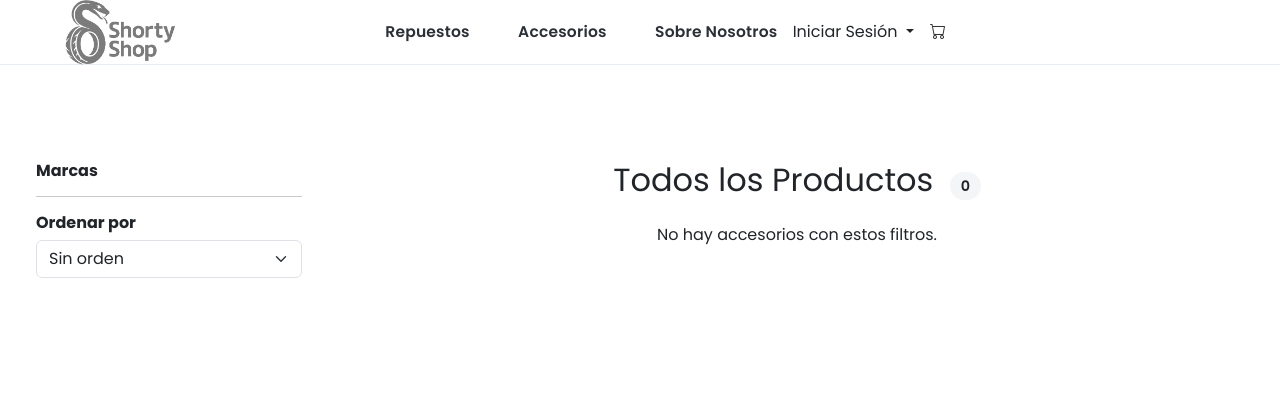
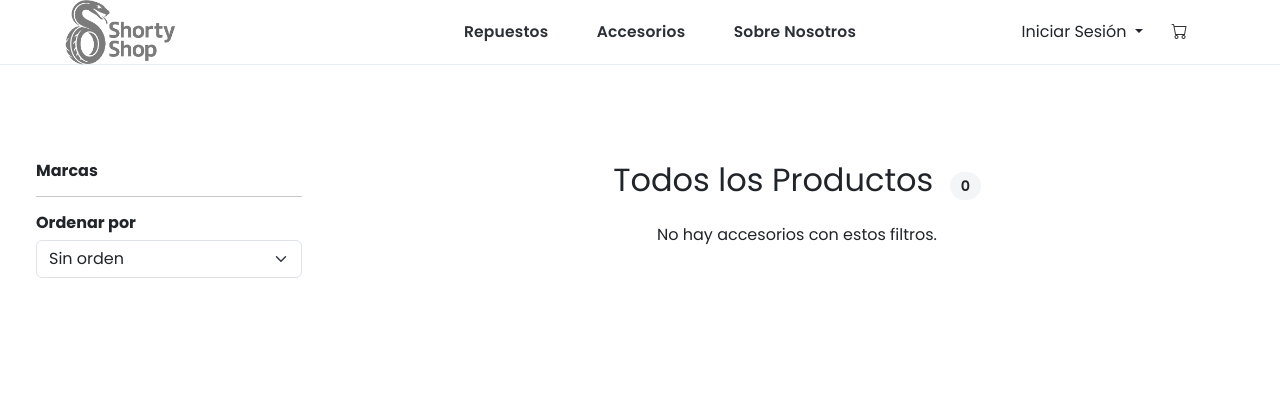
Before and after one commit to Falvarez19/ShortyShop, a Django app: template shop/templates/shop/accesorios.html in a window 1280 px wide. Shown: the top 420 px of the page. Run offline with Django 3.2, Linux system fonts and the light colour scheme; the template is opened without the code that fills it, so the values that code supplies are empty.

Commit message:
fix nav bar centrada

```diff
--- a/shop/static/shop/css/style.css
+++ b/shop/static/shop/css/style.css
@@ -628,3 +628,27 @@ html, body{ font-family:'Poppins',sans-serif; }
   line-height:0;
   margin:0;
 }
+/* Acciones de la navbar (login + carrito) */
+.nav-actions .nav-link{ padding:.45rem .65rem; }
+
+/* En móviles, que quede prolijo cuando el menú colapsa */
+@media (max-width: 991.98px){
+  .nav-actions{ margin-top:.5rem; }
+}
+
+/* Centrado absoluto del menú principal en escritorio */
+@media (min-width: 992px){
+  .navbar { position: relative; } /* ya lo tenías, lo reafirmo */
+  .navbar .navbar-center{
+    position: absolute;
+    left: 50%;
+    transform: translateX(-50%);
+    display: flex;
+    gap: 18px;           /* separación entre items */
+  }
+}
+
+/* Ajuste suave de acciones a la derecha */
+.nav-actions .nav-link{
+  padding: .45rem .65rem;
+}
--- a/shop/templates/shop/base.html
+++ b/shop/templates/shop/base.html
@@ -20,19 +20,23 @@
   <!-- Navbar -->
   <nav class="navbar navbar-expand-lg fixed-top navbar-light bg-white py-2">
     <div class="container d-flex align-items-center">
+
       <!-- Logo -->
       <a class="navbar-brand" href="{% url 'home' %}">
         <img src="{% static 'shop/images/logo.png' %}" alt="ShortyShop" class="navbar-logo">
       </a>
 
       <!-- Botón de colapso en móviles -->
-      <button class="navbar-toggler" type="button" data-bs-toggle="collapse" data-bs-target="#navbarNav">
+      <button class="navbar-toggler" type="button" data-bs-toggle="collapse" data-bs-target="#navbarNav"
+              aria-controls="navbarNav" aria-expanded="false" aria-label="Menú">
         <span class="navbar-toggler-icon"></span>
       </button>
 
-      <!-- Menú principal -->
-      <div class="collapse navbar-collapse justify-content-center" id="navbarNav">
-        <ul class="navbar-nav">
+      <!-- Menú + acciones -->
+      <div class="collapse navbar-collapse" id="navbarNav">
+
+        <!-- MENÚ centrado -->
+        <ul class="navbar-nav navbar-center">
           <li class="nav-item">
             <a class="nav-link {% if request.path == '/repuestos/' %}active{% endif %}"
                href="{% url 'repuestos' %}">Repuestos</a>
@@ -46,10 +50,11 @@
           </li>
         </ul>
 
-        <!-- Usuario y Carrito -->
-        <div class="d-flex align-items-center">
+        <!-- Acciones a la derecha (login + carrito) -->
+        <div class="d-flex align-items-center ms-lg-auto gap-2 nav-actions">
+
           {% if user.is_authenticated %}
-            <div class="dropdown me-3">
+            <div class="dropdown">
               <button class="dropdown-toggle d-flex align-items-center border-0 bg-transparent nav-link"
                       id="userDropdown" data-bs-toggle="dropdown" aria-expanded="false">
                 <i class="bi bi-person-circle me-1"></i>
@@ -79,7 +84,8 @@
               </ul>
             </div>
           {% else %}
-            <div class="nav-item dropdown me-3 login-dropdown" data-bs-auto-close="outside">
+            <!-- Login (dropdown) -->
+            <div class="nav-item dropdown login-dropdown" data-bs-auto-close="outside">
               <a class="nav-link dropdown-toggle text-dark" href="#" id="loginDropdown" role="button"
                  data-bs-toggle="dropdown" aria-expanded="false">
                 Iniciar Sesión
@@ -107,6 +113,7 @@
             </div>
           {% endif %}
 
+          <!-- Carrito -->
           {% url 'cart' as cart_url %}
           <a class="nav-link text-dark position-relative d-flex align-items-center"
              href="{{ cart_url|default:'#' }}" aria-label="Carrito">
@@ -132,7 +139,7 @@
 
   <!-- Botón flotante de WhatsApp -->
   <div class="btn-whatsapp">
-    <a href="https://wa.me/1234567890" target="_blank">
+    <a href="https://wa.me/1234567890" target="_blank" rel="noopener">
       <img src="{% static 'shop/images/whatsapp-icon.png' %}" alt="WhatsApp">
     </a>
   </div>
@@ -150,7 +157,7 @@
 
   <!-- Bootstrap JS -->
   <script src="https://cdn.jsdelivr.net/npm/bootstrap@5.3.0/dist/js/bootstrap.bundle.min.js"></script>
-  <!-- Tu JS -->
+  <!-- App JS -->
   <script src="{% static 'shop/js/script.js' %}"></script>
 </body>
 </html>
```
Lines whose indentation alone changed are shown as unchanged.
